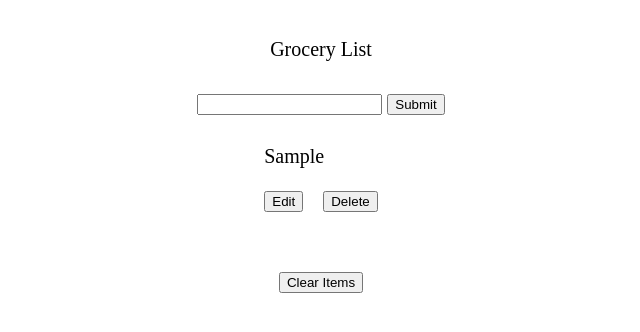
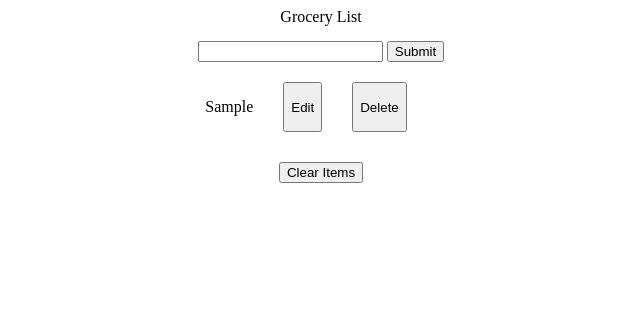
Before and after one commit to elias-paivaSA/Grocery-List, a website: page index.html in a window 1280 px wide. Both pictures are taken after typing "Sample" into the empty fields and a click on the button "Submit". Shown: the whole page, without its empty margins (319-959 px from the left). Drawn offline with Linux system fonts and the light colour scheme.

Commit message:
Add files via upload

```diff
--- a/index.html
+++ b/index.html
@@ -6,20 +6,24 @@
     <link rel="stylesheet" href="style.css">
     <title>Grocery List</title>
 </head>
-<body id="body">
+<body>
     <div id="main-container">
-        <header>Grocery List</header>
-        <form action="" id="form">
-            <input type="text" name="grocery" id="grocery">
-            <button id="btn">Submit</button>
-        </form>
-        <div id="wrap-main">
+        <div id="wrapper">
+            <header>Grocery List</header>
+            <section id="form-wrapper">
+                <form action="" id="form">
+                    <input type="text" id="textInput">
+                    <button id="submitBtn">Submit</button>
+                </form>
+            </section>
             <main id="main">
-                <div id="wrapP"></div>
             </main>
+            <button id="clear">Clear Items</button>
+
         </div>
-        <button id="clear">Clear Items</button>
-        <script src="script.js"></script>
     </div>
+
+
+    <script src="script.js"></script>
 </body>
 </html>
--- a/script.js
+++ b/script.js
@@ -1,28 +1,31 @@
-const input = document.getElementById("grocery");
-const submitBtn = document.getElementById("btn");
+const submitBtn = document.getElementById("submitBtn");
 const main = document.getElementById("main");
+const textInput = document.getElementById("textInput");
 const clearButton = document.getElementById("clear");
-const form = document.getElementById("form");
-const wrapP = document.getElementById("wrapP");
+const editBtn = document.getElementById("mainBtn1");
+
 
 submitBtn.addEventListener("click", (e) => {
     e.preventDefault();
-    const inputValue = input.value;
-    const newP = document.createElement("p");
-    const newButton1 = document.createElement("button");
-    const newButton2 = document.createElement("button");
-    const textValue = newP.innerHTML = inputValue;
-    main.appendChild(newP);
-    newP.innerHTML = inputValue;
-    wrapP.appendChild(newP);
-    main.appendChild(newButton1);
-    main.appendChild(newButton2);
-    newButton1.id = "button1";
-    newButton2.id = "button2";
-    newButton1.innerHTML = "Edit";
-    newButton2.innerHTML = "Delete";
-    form.reset();
+   const divWrapper = document.createElement("div");
+   divWrapper.id = "main-wrapper";
+   main.appendChild(divWrapper);
+   const pWrapper = document.createElement("p");
+   pWrapper.id = "mainP"
+   pWrapper.innerHTML = textInput.value;
+   divWrapper.appendChild(pWrapper);
+   const btnWrappe1r = document.createElement("button");
+   btnWrappe1r.id = "mainBtn1";
+   btnWrappe1r.innerHTML = "Edit";
+   divWrapper.appendChild(btnWrappe1r);
+   const btnWrappe2r = document.createElement("button");
+   btnWrappe2r.id = "mainBtn2";
+   btnWrappe2r.innerHTML = "Delete";
+   divWrapper.appendChild(btnWrappe2r);
+   form.reset();
 });
+
+
 
 clearButton.addEventListener("click", (e) => {
     e.preventDefault();
--- a/style.css
+++ b/style.css
@@ -1,18 +1,23 @@
-#main-container {
+#wrapper {
     display: flex;
+    flex-direction: column;
     justify-content: center;
     align-items: center;
-    flex-direction: column;
-    font-size: 20px;
 }
 
-header, main {
-    margin: 30px 0;
+header {
+    margin-bottom: 15px;
 }
 
+#main-wrapper {
+    margin-top: 20px;
+    display: flex;
+    flex-direction: row;
+    justify-content: space-evenly;
+}
 
-#button1 {
-    margin-right: 20px;
+#mainP, #mainBtn1, #mainBtn2 {
+    margin-right: 30px;
 }
 
 #clear {
```
